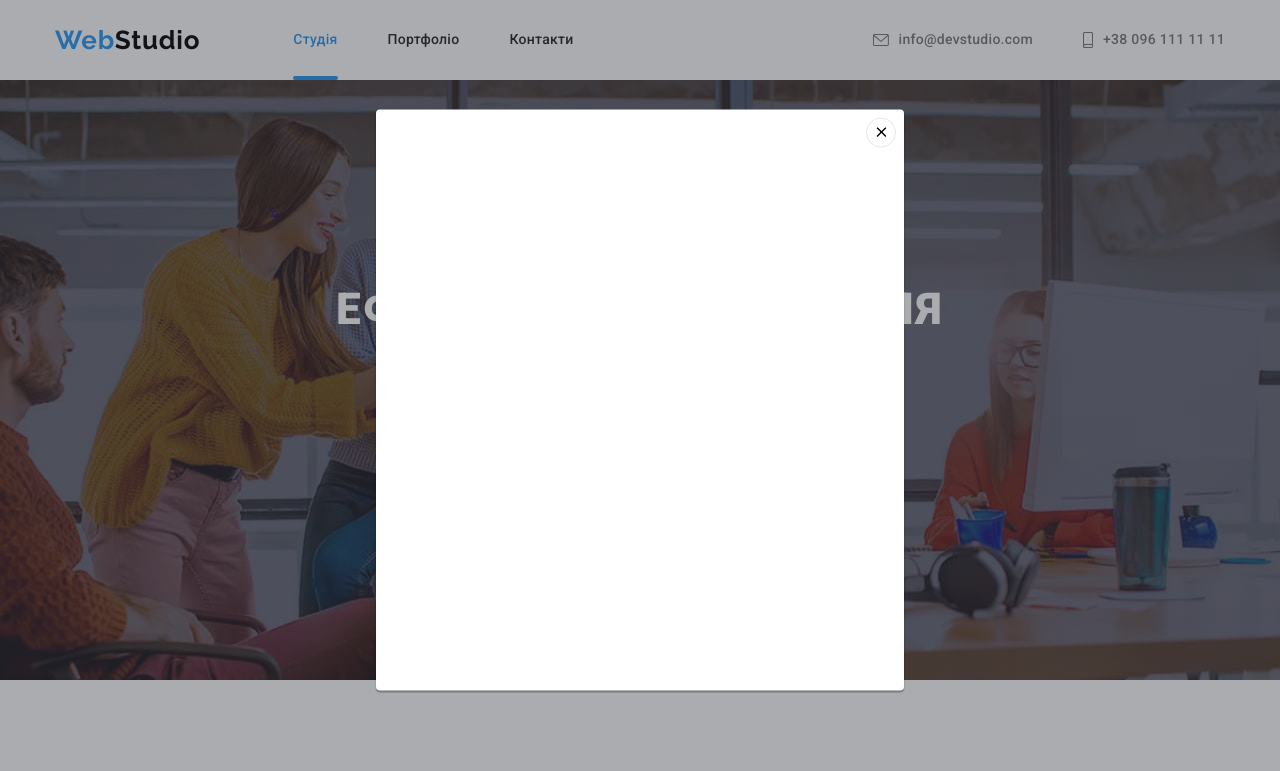
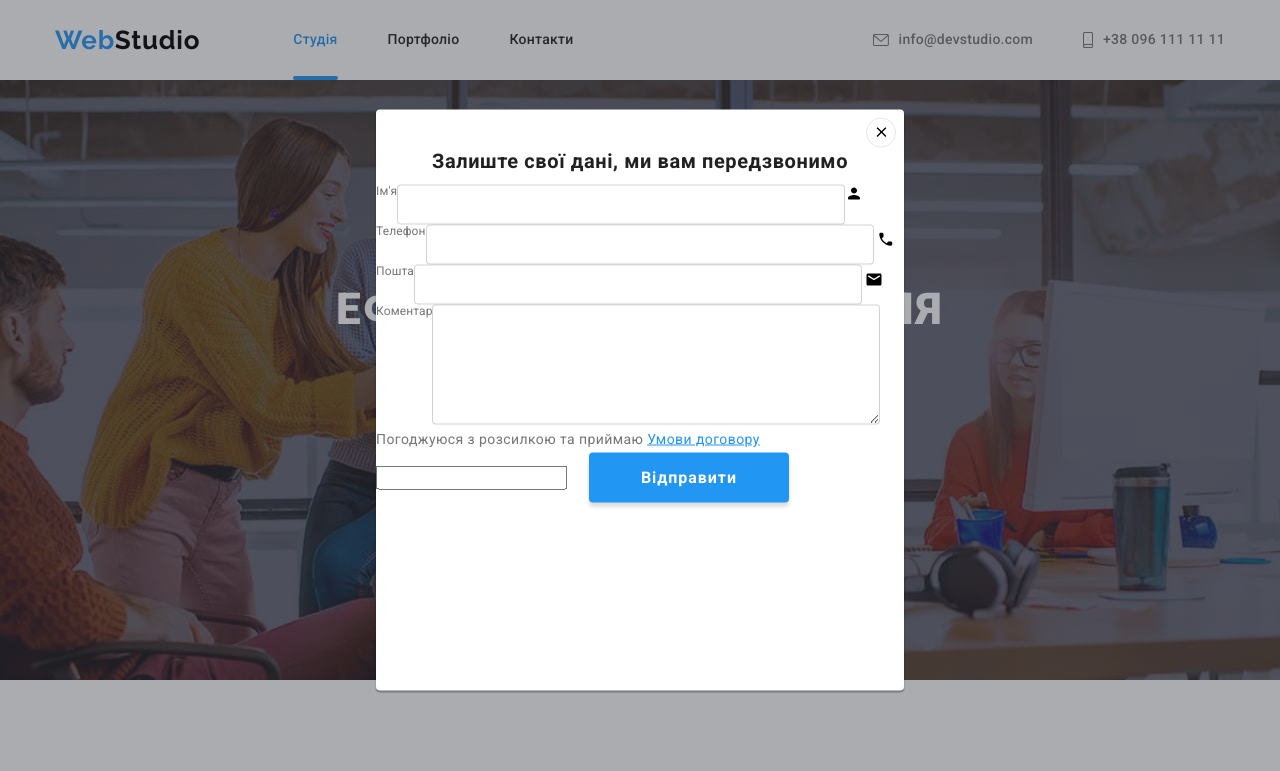
Before and after one commit to TanyaEdyna/goit-markup-hw-06, a plain HTML site: page index.html in a window 1280 px wide. Both pictures are taken after a click on the button "Замовити послугу". Shown: the top 771 px of the page. Drawn offline with nearby package versions, Linux system fonts and the light colour scheme.

Commit message:
add input in modal

```diff
--- a/css/style.css
+++ b/css/style.css
@@ -574,6 +574,7 @@ padding-top: 0;
    border: none;
    box-shadow: 0px 4px 4px rgba(0, 0, 0, 0.15);
    border-radius: 4px;
+
 }
 .mail-button-text {
    font-weight: 700;
@@ -586,7 +587,6 @@ padding-top: 0;
 .mail-button-icon {
    fill: var(--white-color);
 }
-
 /* PORTFOLIO */
 
 .filter-list {
@@ -729,7 +729,7 @@ padding-top: 0;
  }
   .backdrop.is-hidden>.modal {
    transform: translate(-50%, -50%) scale(0);
-   outline: transparent;
+
 
   }
 
@@ -751,12 +751,81 @@ padding-top: 0;
     background-color: transparent;
     border: 1px solid rgba(0, 0, 0, 0.1);
     border-radius: 50%;
-
-
-
-
  }
-
  .close-icon {
   fill: currentColor;
  }
+ .modal-uptitle {
+   font-weight: 700;
+   font-size: 20px;
+   line-height: 1.15;
+   text-align: center;
+   letter-spacing: 0.03em;
+   color: var(--title-color);
+   padding: 40px 0 12px 0;
+ }
+ .modal-label {
+   display: flex;
+   font-weight: 400;
+   font-size: 12px;
+   line-height: 1.16;
+   letter-spacing: 0.01em;
+   color: var(--text-color);
+ }
+ .modal-input-wrapper {
+   position: relative;
+ }
+ .modal-input {
+   width: 448px;
+   height: 40px;
+   border: 1px solid rgba(33, 33, 33, 0.2);
+   border-radius: 4px;
+   padding-left: 12px;
+ }
+ .modal-icon {
+   position: absolute;
+ }
+
+ .modal-message {
+   width: 448px;
+   height: 120px;
+   border: 1px solid rgba(33, 33, 33, 0.2);
+   border-radius: 4px;
+ }
+
+ .modal-btn-submit {
+   width: 200px;
+   height: 50px;
+   font-weight: 700;
+   font-size: 16px;
+   line-height: 1.87;
+   text-align: center;
+   letter-spacing: 0.06em;
+   color: var(--white-color);
+   background-color: var(--accent-color);
+   box-shadow: 0px 4px 4px rgba(0, 0, 0, 0.15);
+   border-radius: 4px;
+   border: none;
+ }
+.modal-message::placeholder {
+   font-weight: 400;
+   font-size: 12px;
+   line-height: 1.16;
+   letter-spacing: 0.01em;
+   color: rgba(117, 117, 117, 0.5);
+}
+ .chekbox-text {
+   font-weight: 400;
+   font-size: 14px;
+   line-height: 2;
+   letter-spacing: 0.03em;
+   color: var(--text-color);
+ }
+ .chekbox-link {
+   font-weight: 400;
+   font-size: 14px;
+   line-height: 2;
+   letter-spacing: 0.03em;
+   text-decoration-line: underline;
+   color: var(--accent-color);
+ }
--- a/index.html
+++ b/index.html
@@ -460,7 +460,7 @@
         </div>
         <div class="mailing">
           <p class="title-newsletter">Підпишіться на розсилку</p>
-          <form class="mail-form" action="">
+          <form class="mail-form" action="#">
             <ul class="mail-list">
               <li>
                 <input
@@ -491,6 +491,64 @@
             <use href="./images/icons.svg#icon-close"></use>
           </svg>
         </button>
+        <p class="modal-uptitle">Залиште свої дані, ми вам передзвонимо</p>
+        <form action="#">
+          <label class="modal-label" for="user-name">
+            Ім'я
+            <span class="modal-input-wrapper">
+              <input
+                class="modal-input"
+                type="text"
+                name="user-name"
+                id="user-name"
+              />
+              <svg class="modal-icon" width="18" height="18">
+                <use href="./images/icons.svg#icon-person-form"></use>
+              </svg>
+            </span>
+          </label>
+
+          <label class="modal-label" for="">
+            Телефон
+            <span>
+              <input class="modal-input" type="tel" name="user-tel" />
+              <svg width="18" height="18">
+                <use href="./images/icons.svg#icon-phone-form"></use>
+              </svg>
+            </span>
+          </label>
+
+          <label class="modal-label" for="">
+            Пошта
+            <span>
+              <input class="modal-input" type="email" name="user-mail" />
+              <svg width="18" height="18">
+                <use href="./images/icons.svg#icon-email-form"></use>
+              </svg>
+            </span>
+          </label>
+
+          <label class="modal-label" for="">
+            Коментар
+            <textarea
+              class="modal-message"
+              name="user-message"
+              id=""
+              placeholder="Введіть текст"
+            >
+            </textarea>
+          </label>
+
+          <label>
+            <span class="chekbox-text">Погоджуюся з розсилкою та приймаю</span>
+            <a class="chekbox-link" href="#">Умови договору</a>
+            <input type="chekbox" />
+            <svg width="14" height="14">
+              <use href="./images/icons.svg#icon-check"></use>
+            </svg>
+          </label>
+          <button class="modal-btn-submit" type="submit">Відправити</button>
+        </form>
       </div>
     </div>
     <script src="https://unpkg.com/aos@2.3.1/dist/aos.js"></script>
```
